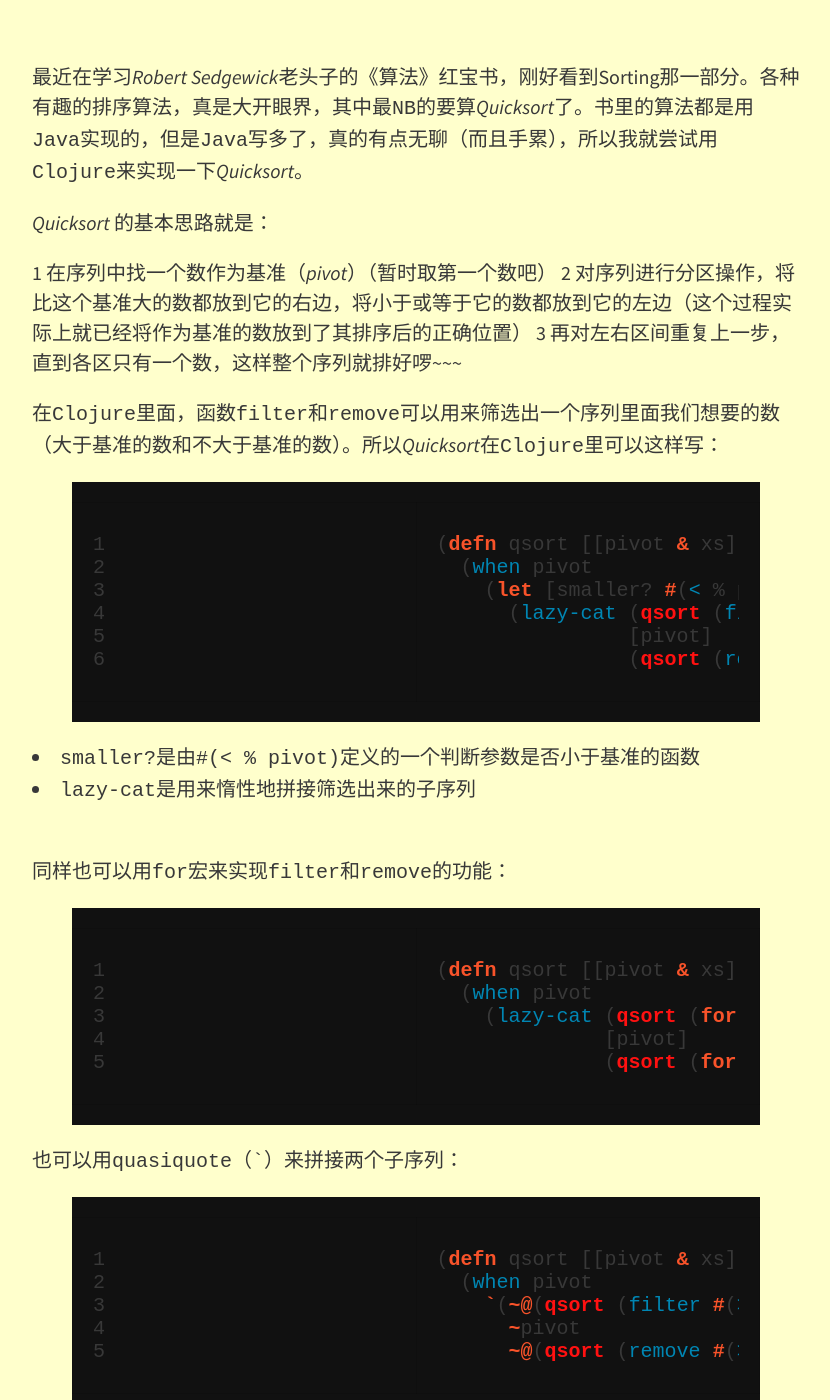
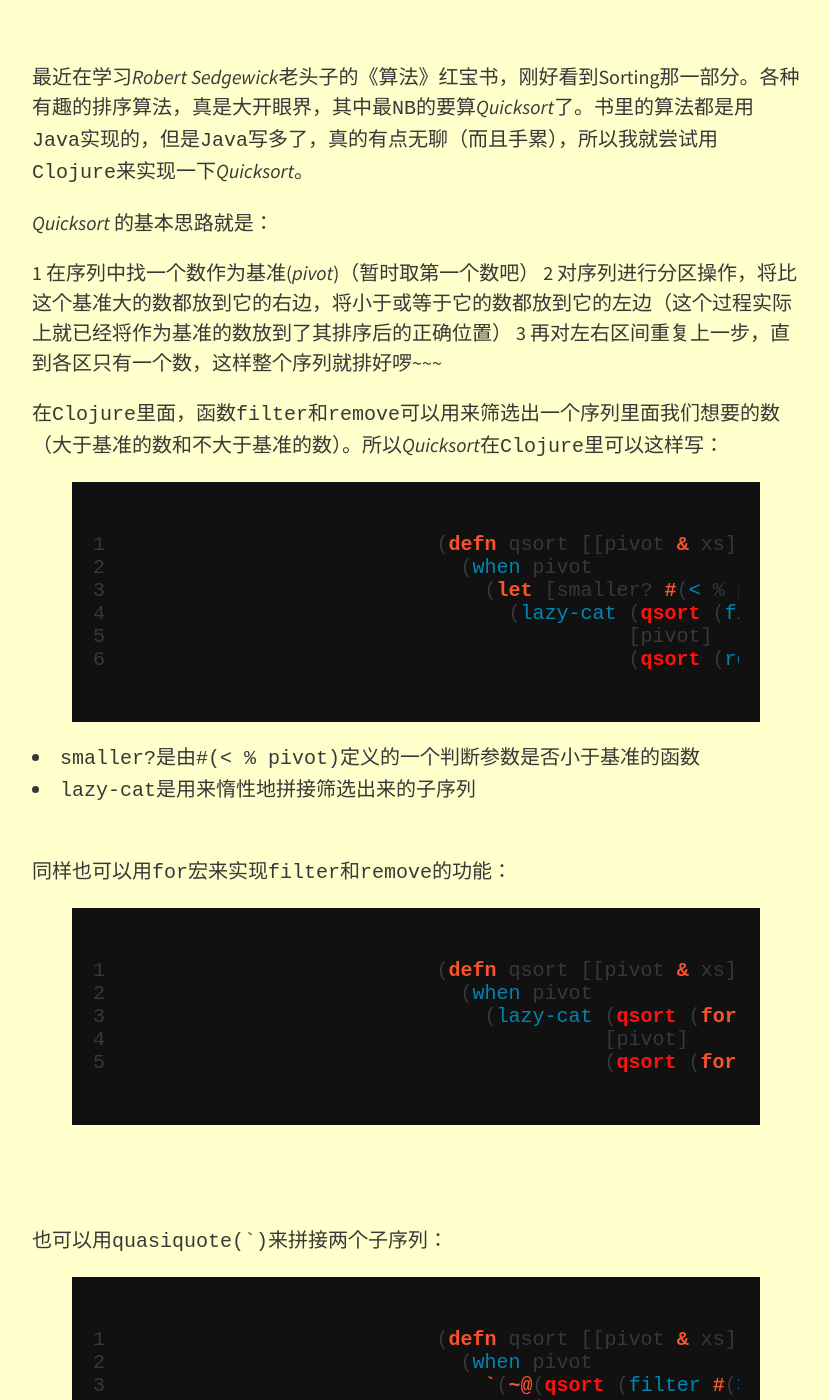
Before and after one commit to ChuitoChan/ChuitoChan.github.io, a Jekyll site: the page built from _posts/2015-07-26-quicksort-in-clojure.md, in a window 1280 px wide and 1400 px high, scrolled down 414 px. Shown: the whole window, without its empty margins (224-1054 px from the left). Built offline with Jekyll 4.4.1, drawn with Linux system fonts in a browser that asks for light colours; nearby versions of some CDN libraries.

Commit message:
Update 2015-07-26-quicksort-in-clojure.md

```diff
--- a/_posts/2015-07-26-quicksort-in-clojure.md
+++ b/_posts/2015-07-26-quicksort-in-clojure.md
@@ -8,7 +8,7 @@
 
 *Quicksort* 的基本思路就是：
 
-1 在序列中找一个数作为基准（*pivot*）（暂时取第一个数吧）
+1 在序列中找一个数作为基准(*pivot*)（暂时取第一个数吧）
 2 对序列进行分区操作，将比这个基准大的数都放到它的右边，将小于或等于它的数都放到它的左边（这个过程实际上就已经将作为基准的数放到了其排序后的正确位置）
 3 再对左右区间重复上一步，直到各区只有一个数，这样整个序列就排好啰~~~
 
@@ -37,9 +37,10 @@
               [pivot]
               (qsort (for [x xs :when (>= x pivot)] x)))))
 {% endhighlight clojure %}
+<br>
+<br>
 
-
-也可以用``quasiquote（`）``来拼接两个子序列：
+也可以用``quasiquote(`)``来拼接两个子序列：
 
 {% highlight clojure linenos %}
 (defn qsort [[pivot & xs]]
```
